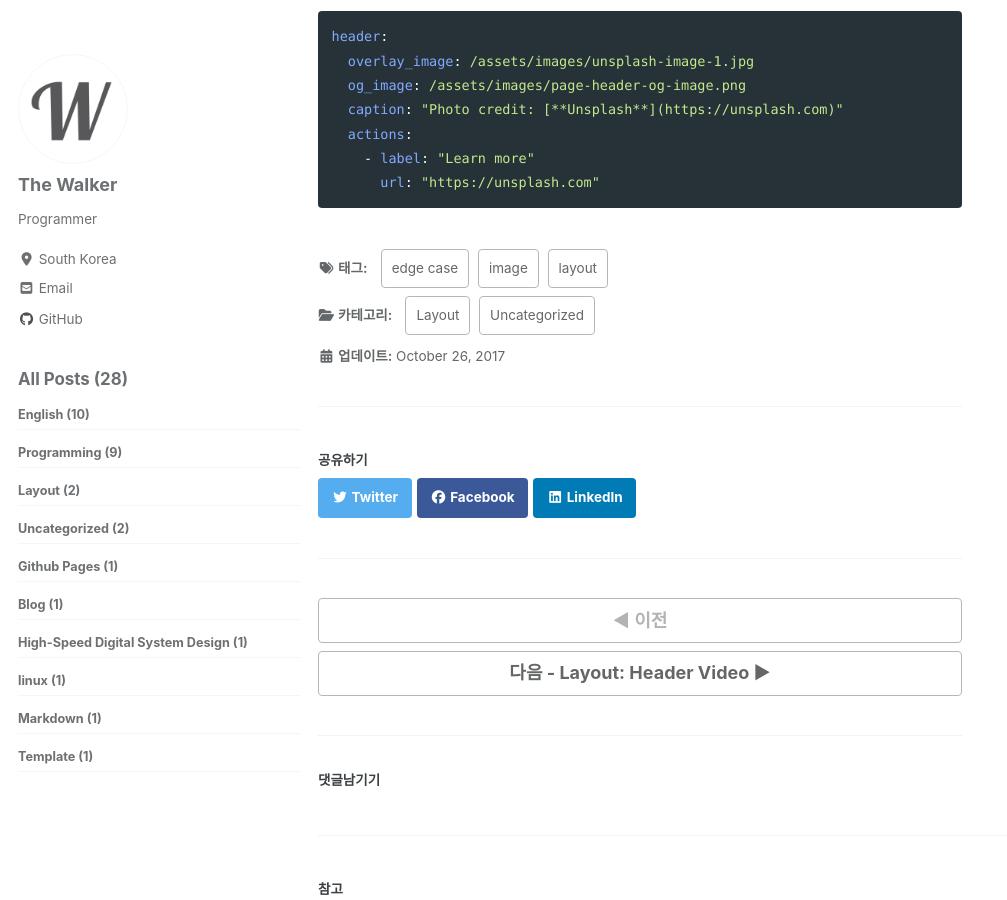
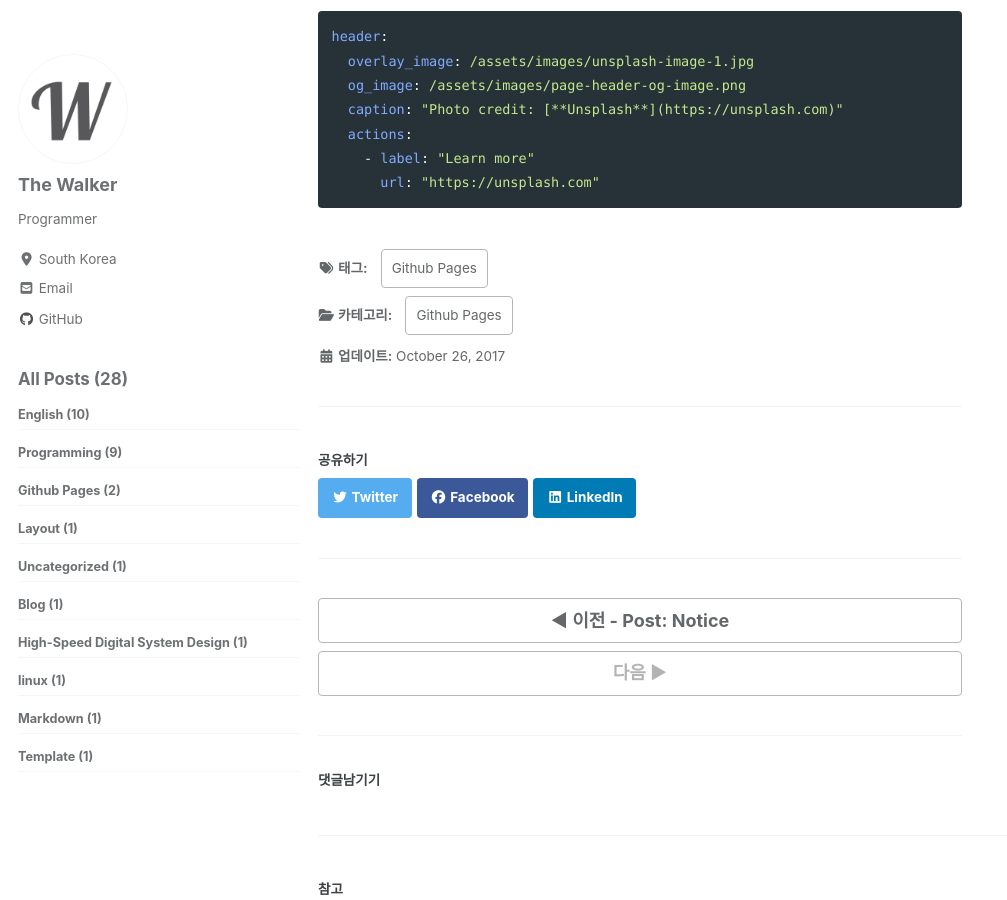
Before and after one commit to sytone/thewalkery.github.io, a Jekyll site: the page built from _posts/2020-03-01-overlay-image.md, in a window 1280 px wide and 900 px high, scrolled down 553 px. Shown: the whole window, without its empty margins (0-1007 px from the left). Built offline with Jekyll 4.4.1, drawn with Linux system fonts in a browser that asks for light colours; cached includes are drawn as plain includes; nearby versions of some CDN libraries; comment, search, counter and statistics services are not loaded.

Commit message:
Update 2020-03-01-overlay-image.md

```diff
--- a/_posts/2020-03-01-overlay-image.md
+++ b/_posts/2020-03-01-overlay-image.md
@@ -8,12 +8,9 @@ header:
     - label: "Learn more"
       url: "https://unsplash.com"
 categories:
-  - Layout
-  - Uncategorized
+  - Github Pages
 tags:
-  - edge case
-  - image
-  - layout
+  - Github Pages
 last_modified_at: 2017-10-26T15:12:19-04:00
 ---
 
```
